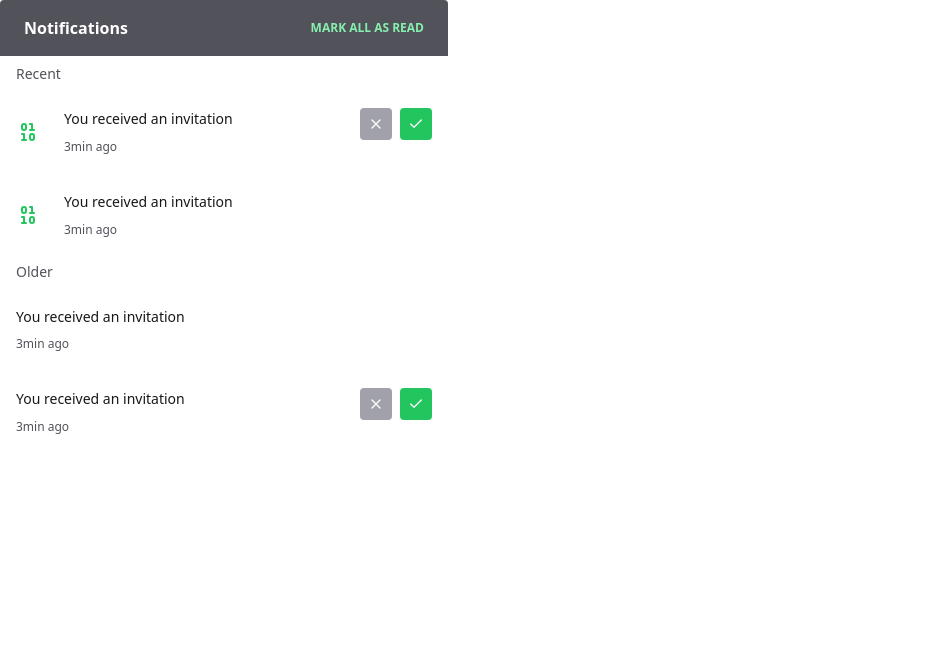
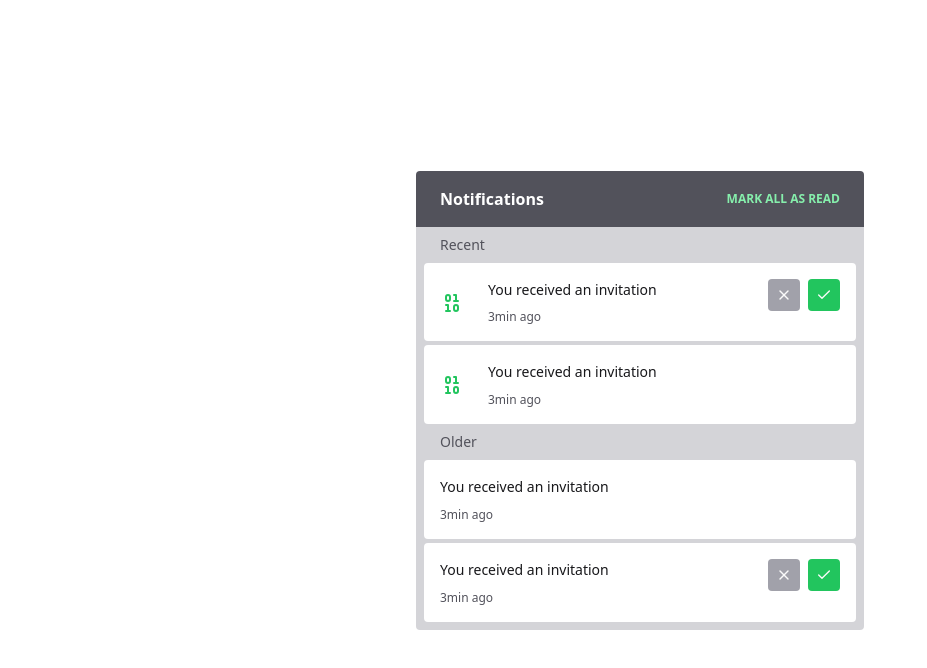
Before and after one commit to kauatwn/composition-pattern-react, a React (Vite) app: page / in a window 1280 px wide. Shown: the top 668 px of the page, without its empty margins (0-927 px from the left). Built offline with nearby package versions, Linux system fonts and the light colour scheme.

Commit message:
Incluindo WidgetGroup cpmponent

```diff
--- a/src/App.tsx
+++ b/src/App.tsx
@@ -4,11 +4,11 @@ import { Widget } from "./components/Widget";
 
 function App() {
   return (
-    <>
+    <div className="flex h-screen w-screen items-center justify-center px-2 dark:bg-zinc-700">
       <Widget.Root>
         <Widget.Header title="Notifications" label="Mark all as read" />
+        <Widget.Group>
           <Widget.Content title="Recent">
-          {/* Recent notifications section */}
             <Notification.Root>
               <Notification.Icon icon={Binary} />
               <Notification.Content text="You received an invitation" />
@@ -26,7 +26,6 @@ function App() {
             </Notification.Root>
           </Widget.Content>
           <Widget.Content title="Older">
-          {/* Older notifications section */}
             <Notification.Root>
               <Notification.Content text="You received an invitation" />
             </Notification.Root>
@@ -41,8 +40,9 @@ function App() {
               </Notification.Actions>
             </Notification.Root>
           </Widget.Content>
+        </Widget.Group>
       </Widget.Root>
-    </>
+    </div>
   );
 }
 
```
Lines whose indentation alone changed are shown as unchanged.
